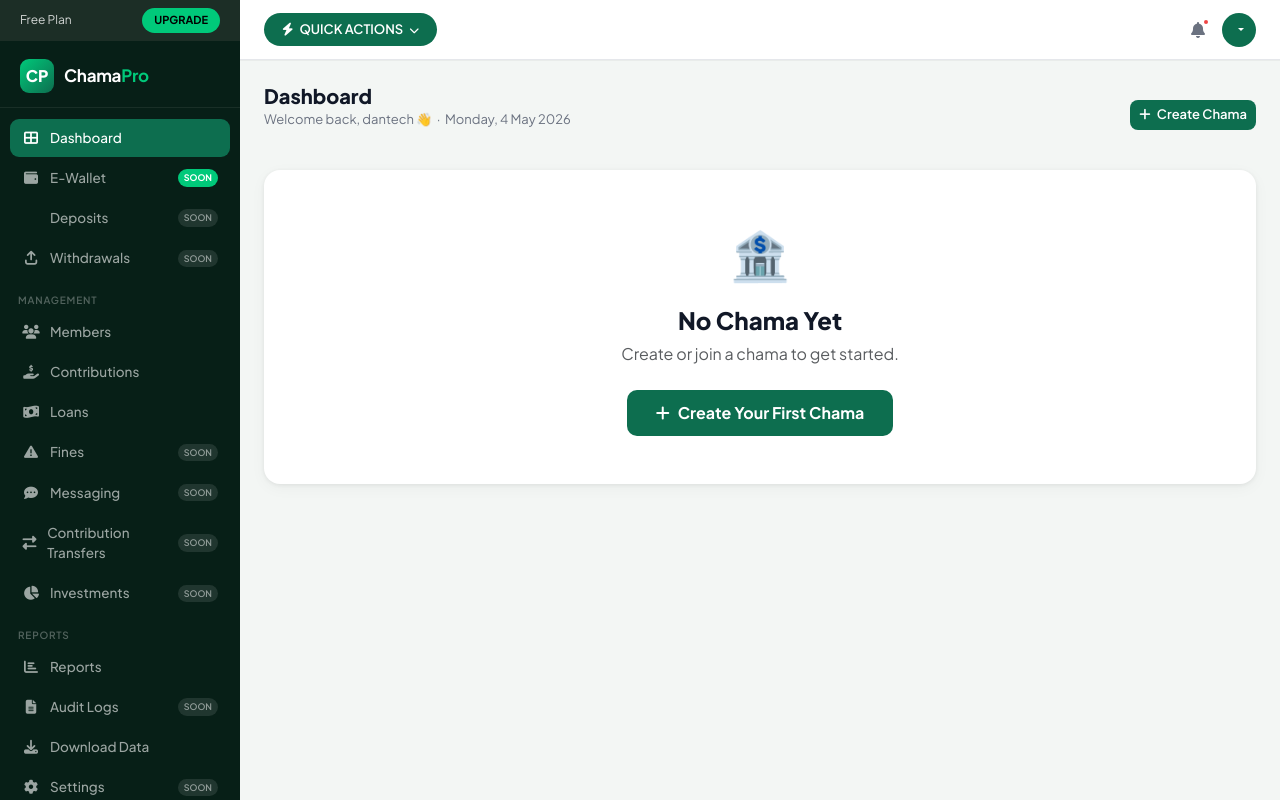
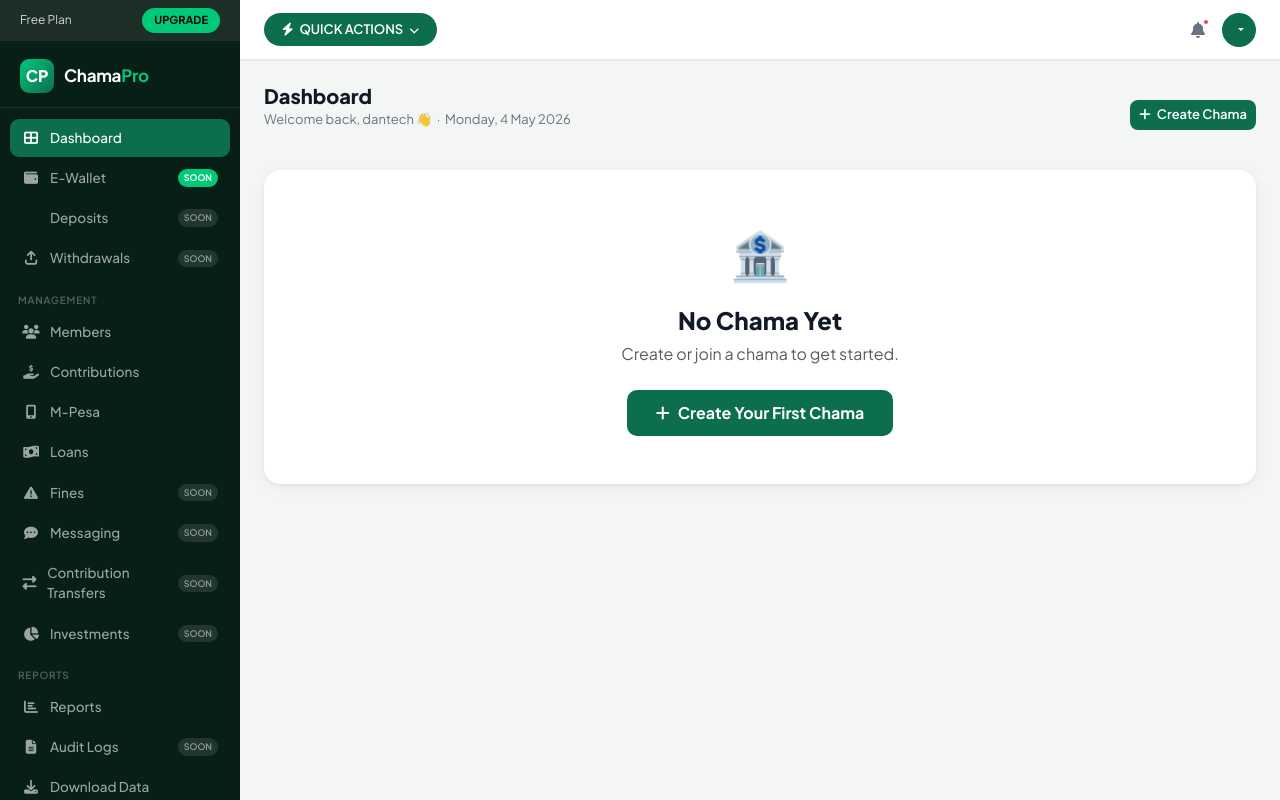
Before and after one commit to Dantechdevs/chamapro, a Django app: page /dashboard/ in a window 1280 px wide. Run offline with Django 5.2, Linux system fonts and the light colour scheme; a user stored in the database is signed in; data comes from the database, SQL or seed files in the repository; both versions use the stored data as it was after the commit.

```diff
--- a/chamapro/chamapro/templates/dashboard.html
+++ b/chamapro/chamapro/templates/dashboard.html
@@ -174,6 +174,12 @@
         <div class="nav-item-wrap">
           <a href="{% if active_chama %}{% url 'contributions' active_chama.id %}{% else %}{% url 'chama_create' %}{% endif %}" class="nav-link-cp">
             <i class="fas fa-hand-holding-dollar"></i> Contributions
+          </a>
+        </div>
+        <!-- ✅ M-Pesa link added here -->
+        <div class="nav-item-wrap">
+          <a href="{% if active_chama %}{% url 'mpesa_transactions' active_chama.id %}{% else %}{% url 'chama_create' %}{% endif %}" class="nav-link-cp">
+            <i class="fas fa-mobile-screen-button"></i> M-Pesa
           </a>
         </div>
         <div class="nav-item-wrap">
@@ -419,7 +425,7 @@
         </div>
       </div>
 
-      <!-- Quick Access — all wired -->
+      <!-- Quick Access -->
       <div class="mb-3">
         <h6 style="font-weight:700;margin-bottom:12px;">Quick Access</h6>
         <div class="quick-grid">
@@ -430,6 +436,11 @@
           <a href="{% url 'contributions' active_chama.id %}" class="quick-card">
             <div class="quick-icon" style="background:#fef3c7;color:#d97706;"><i class="fas fa-hand-holding-dollar"></i></div>
             <div class="quick-label">Contributions</div>
+          </a>
+          <!-- ✅ M-Pesa quick access added here -->
+          <a href="{% url 'mpesa_transactions' active_chama.id %}" class="quick-card">
+            <div class="quick-icon" style="background:#e6f5f0;color:#0d6e4f;"><i class="fas fa-mobile-screen-button"></i></div>
+            <div class="quick-label">M-Pesa</div>
           </a>
           <a href="{% url 'loans' active_chama.id %}" class="quick-card">
             <div class="quick-icon" style="background:#fee2e2;color:#ef4444;"><i class="fas fa-money-bill-wave"></i></div>
@@ -476,6 +487,7 @@
             {% if active_chama %}
             <div class="col-6"><a href="{% url 'chama_members' active_chama.id %}" class="quick-card"><div class="quick-icon" style="background:#eff6ff;color:#3b82f6;"><i class="fas fa-user-plus"></i></div><div class="quick-label">Invite Member</div></a></div>
             <div class="col-6"><a href="{% url 'contributions' active_chama.id %}" class="quick-card"><div class="quick-icon" style="background:#fef3c7;color:#d97706;"><i class="fas fa-plus-circle"></i></div><div class="quick-label">Contributions</div></a></div>
+            <div class="col-6"><a href="{% url 'mpesa_transactions' active_chama.id %}" class="quick-card"><div class="quick-icon" style="background:#e6f5f0;color:#0d6e4f;"><i class="fas fa-mobile-screen-button"></i></div><div class="quick-label">M-Pesa</div></a></div>
             <div class="col-6"><a href="{% url 'loans' active_chama.id %}" class="quick-card"><div class="quick-icon" style="background:#fee2e2;color:#ef4444;"><i class="fas fa-file-invoice-dollar"></i></div><div class="quick-label">Loans</div></a></div>
             <div class="col-6"><a href="{% url 'reports' active_chama.id %}" class="quick-card"><div class="quick-icon" style="background:#f3e8ff;color:#9333ea;"><i class="fas fa-chart-bar"></i></div><div class="quick-label">Reports</div></a></div>
             <div class="col-6"><a href="{% url 'export_report_pdf' active_chama.id %}" class="quick-card"><div class="quick-icon" style="background:#fff7ed;color:#ea580c;"><i class="fas fa-file-pdf"></i></div><div class="quick-label">Download PDF</div></a></div>
```
Also changed, not shown: chamapro/Readme.md, chamapro/db.sqlite3, chamapro/image.png (added).
